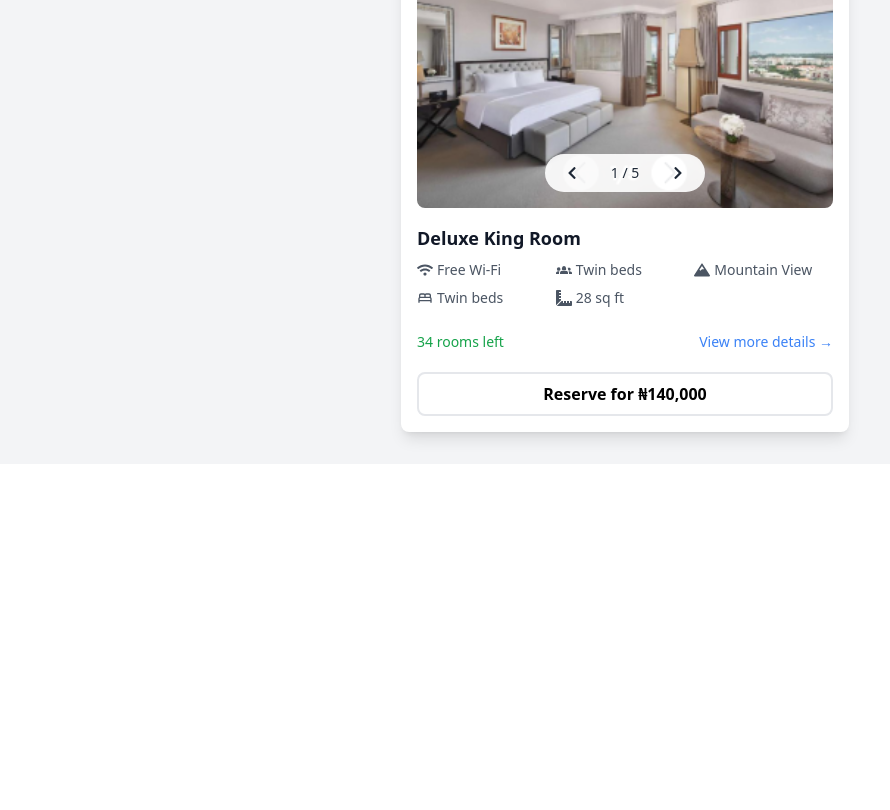
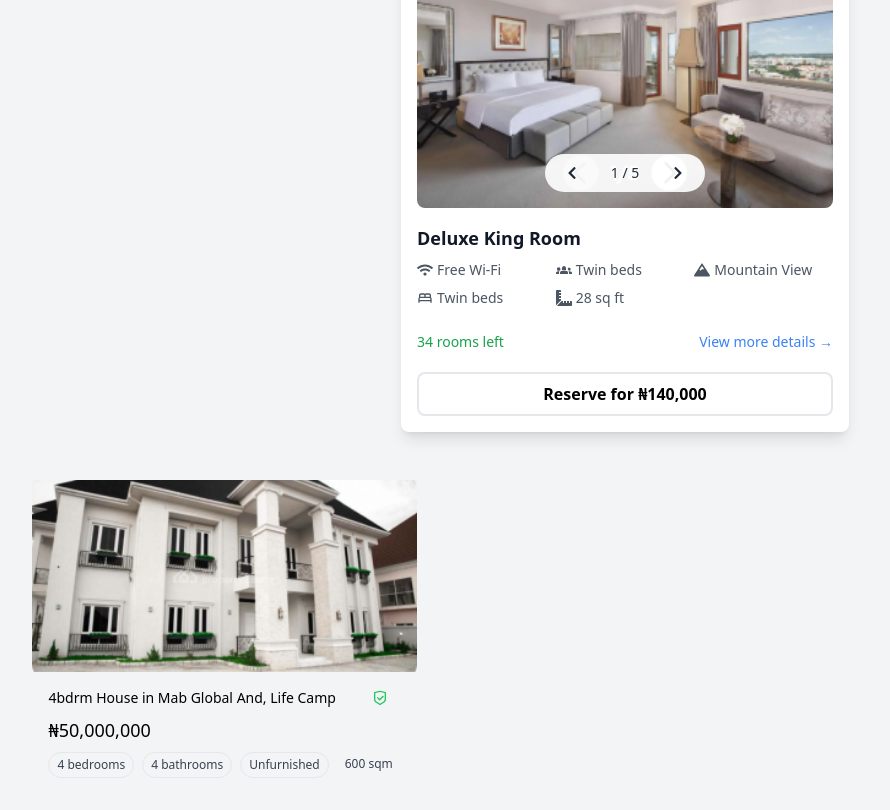
Before and after one commit to Sarah-coder05/Luxestay, a React (Create React App) app: page / in a window 1280 px wide. Shown: the part 387-1197 px from the top of the page, without its empty margins (15-905 px from the left). Before the commit the page ends 851 px from the top, so only its background shows below. Built offline with nearby package versions, Linux system fonts and the light colour scheme.

Commit message:
the property card has been done

```diff
--- a/src/App.tsx
+++ b/src/App.tsx
@@ -1,7 +1,10 @@
+// App.tsx
 import React from "react";
 import FlightCard from "./Component/FlightCard";
 import RoomList from "./Component/RoomList";
+import PropertyCard from "./Component/Property";
 import { flightData } from "./Component/FlightData";
+import { propertyData } from "./Component/PropertyData";
 
 const App: React.FC = () => {
   return (
@@ -11,6 +14,13 @@ const App: React.FC = () => {
 
       {/* RoomList Component */}
       <RoomList />
+
+      {/* PropertyCard Components */}
+      <div className="grid gap-4 sm:grid-cols-1 md:grid-cols-2 lg:grid-cols-3">
+        {propertyData.map((property, index) => (
+          <PropertyCard key={index} {...property} />
+        ))}
+      </div>
     </div>
   );
 };
--- a/src/Component/FlightCard.tsx
+++ b/src/Component/FlightCard.tsx
@@ -33,7 +33,7 @@ const FlightCard: React.FC<FlightCardProps> = ({
     numBags
 }) => {
     return (
-        <div className="max-w-4xl w-full mx-auto bg-white border rounded-lg shadow-md p-6 space-y-4">
+        <div className="max-w-md md:max-w-4xl w-full mx-auto bg-white border rounded-lg shadow-md p-4 md:p-6 space-y-4">
             <div className="flex justify-between items-center">
                 <div className="flex items-center space-x-2">
                     {isBest && (
@@ -51,7 +51,7 @@ const FlightCard: React.FC<FlightCardProps> = ({
                     </button>
                 </div>
             </div>
-            <div className="flex space-x-6">
+            <div className="flex flex-row md:flex-row md:space-x-6 md:items-start">
                 <img src={airpiece} alt="Airline Logo" className="w-14 h-14" />
                 <div className="space-y-0">
                     <p className="text-lg font-semibold">{departureTime} – {arrivalTime}</p>
@@ -96,7 +96,7 @@ const FlightCard: React.FC<FlightCardProps> = ({
                         <MdLuggage className="w-5 h-5 text-gray-600" />
                         <span className="text-gray-600 ml-1">{numLuggage}</span> {/* Display numLuggage next to the luggage icon */}
                     </button>
-                    <button className="bg-blue-700 text-white px-6 py-1 rounded-lg">Select flight</button>
+                    <button className="bg-blue-700 text-white px-4 py-1 rounded-lg">Select flight</button>
                 </div>
             </div>
         </div>
--- a/src/Component/FlightData.tsx
+++ b/src/Component/FlightData.tsx
@@ -1,9 +1,8 @@
-// flightData.ts
 
 import { FlightCardProps } from './FlightCard';
 
 export const flightData: FlightCardProps = {
-    airlineLogo: "https://via.placeholder.com/40",
+    airlineLogo: '',
     departureTime: "10:30am",
     arrivalTime: "2:45pm",
     from: "Abuja (ABV)",
--- /dev/null
+++ b/src/Component/Property.tsx
@@ -0,0 +1,43 @@
+import React from "react";
+import { RiShieldCheckLine } from "react-icons/ri";
+
+export interface PropertyCardProps {
+  image: string;
+  title: string;
+  price: number;
+  details: string[];
+}
+
+const PropertyCard: React.FC<PropertyCardProps> = ({ image, title, price, details }) => {
+  return (
+    <div className="max-w-s w-full overflow-hidden">
+      <img src={image} alt={title} className="w-full h-48 object-cover" />
+      <div className="p-4">
+        {/* Title with amour icon in its own div */}
+        <div className="flex space-x-9 items-center mb-2">
+          <h3 className="text-sm overflow-hidden whitespace-nowrap text-ellipsis">{title}</h3>
+          <RiShieldCheckLine  className="text-green-500 mr-2" />
+        </div>
+        <p className="text-lg text-grayfont-bold">₦{price.toLocaleString()}</p>
+
+        {/* Details section */}
+        <div className="flex flex-wrap gap-2 mt-2">
+          {/* Display the first 3 details on one line */}
+          {details.slice(0, 3).map((detail, index) => (
+            <span key={index} className="bg-gray-100 border text-gray-700 px-2 py-1 rounded-full text-xs whitespace-nowrap">
+              {detail}
+            </span>
+          ))}
+          {/* Conditionally display the fourth detail on the next line */}
+          {details.length > 3 && (
+            <span className="bg-gray-100 text-gray-700 px-2 py-1 rounded-full text-xs whitespace-nowrap">
+              {details[3]}
+            </span>
+          )}
+        </div>
+      </div>
+    </div>
+  );
+};
+
+export default PropertyCard;
--- /dev/null
+++ b/src/Component/PropertyData.tsx
@@ -0,0 +1,12 @@
+// PropertyData.ts
+import { PropertyCardProps } from "./Property";
+import house from './Asset/Image.png'
+
+export const propertyData: PropertyCardProps[] = [
+  {
+    image: house,
+    title: "4bdrm House in Mab Global And, Life Camp",
+    price: 50000000,
+    details: ["4 bedrooms", "4 bathrooms", "Unfurnished", "600 sqm"]
+  },
+];
```
Also changed, not shown: src/Component/Asset/Image.png (added).
